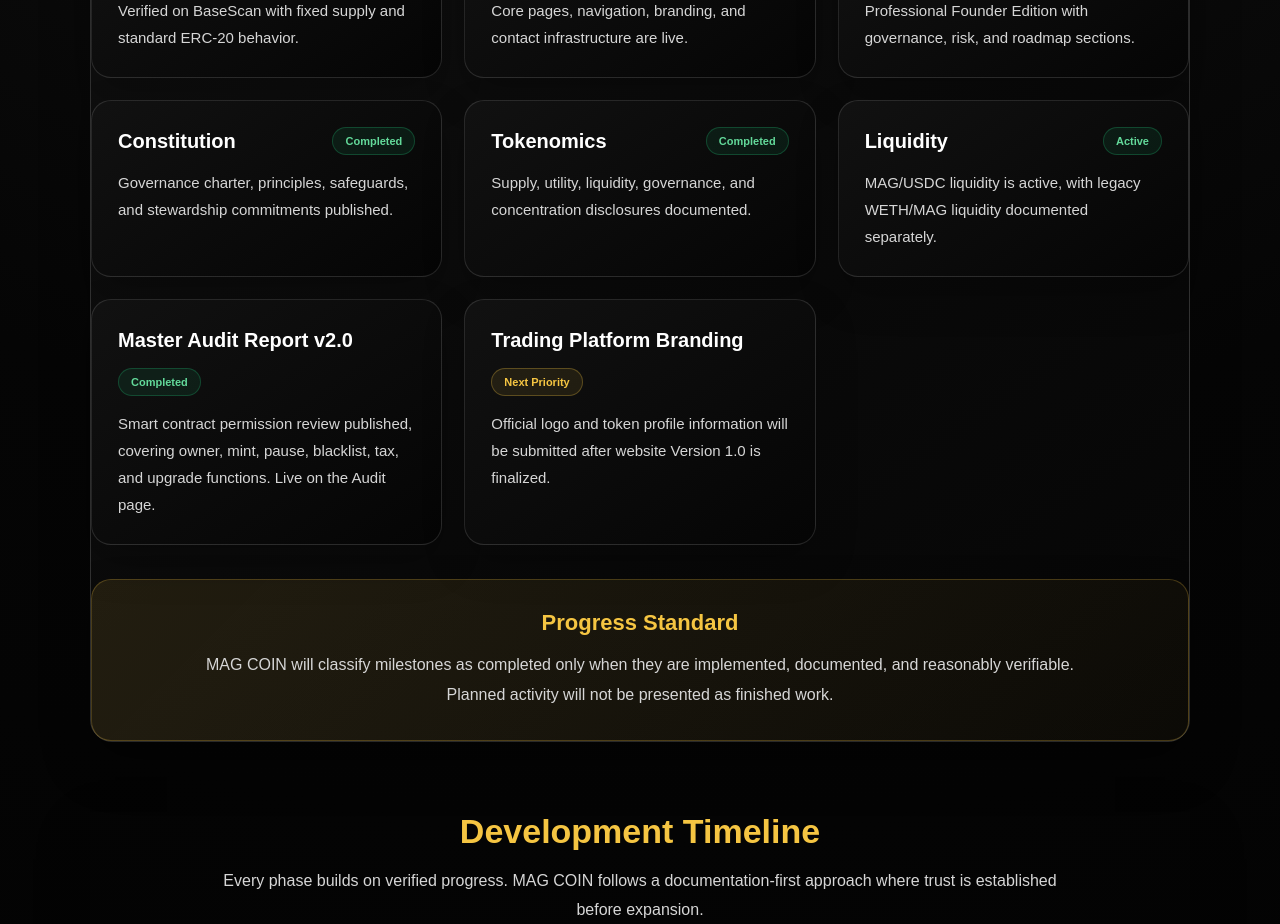
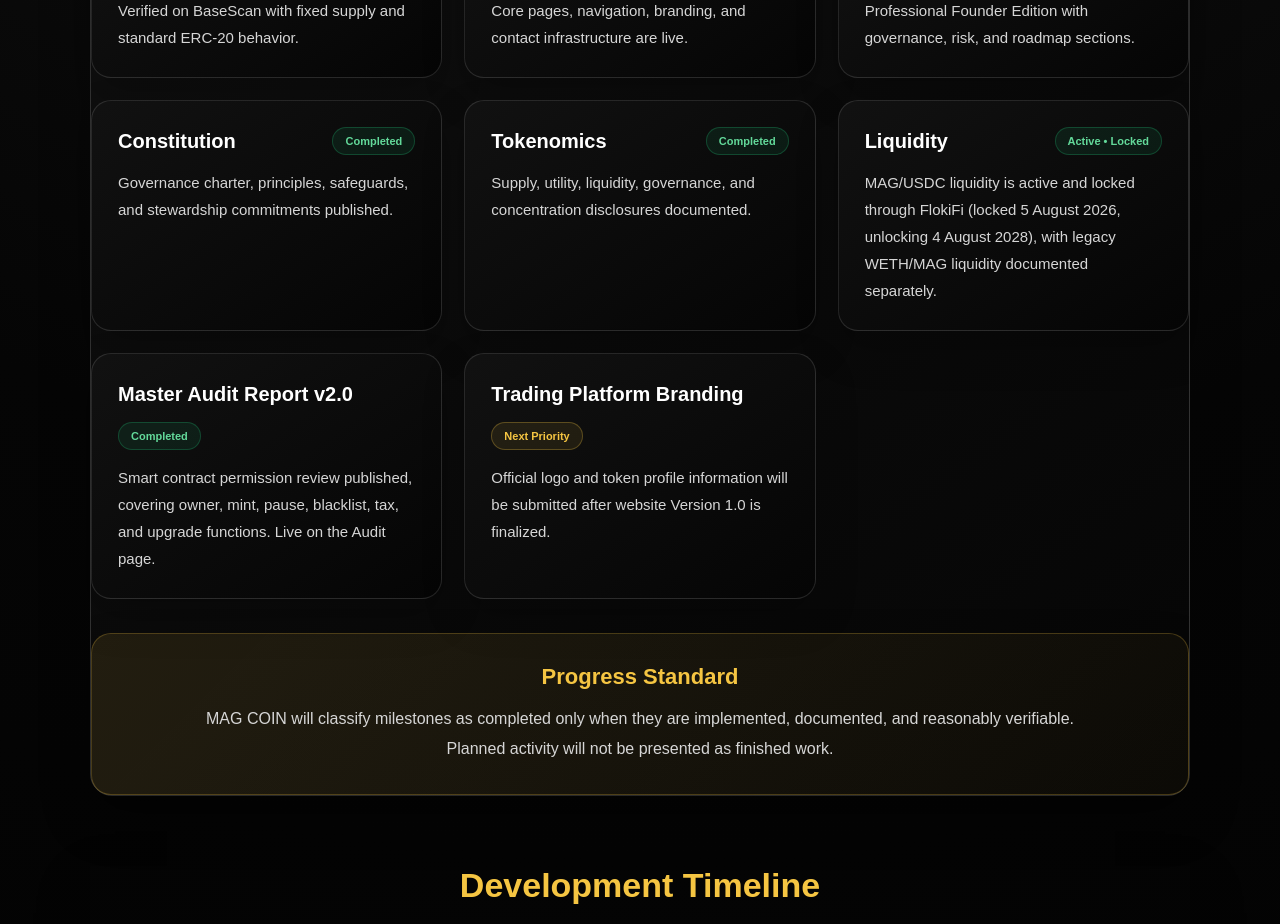
Before and after one commit to MAGZOWN/mag-coin-website, a Next.js app: page /roadmap in a window 1280 px wide. Shown: the part 960-1884 px from the top of the page. Built offline with nearby package versions, Linux system fonts and the light colour scheme.

Commit message:
Disclose FlokiFi lock on Liquidity status (Roadmap page)

```diff
--- a/app/components/CurrentProgress.tsx
+++ b/app/components/CurrentProgress.tsx
@@ -28,8 +28,8 @@ const progressItems = [
   },
   {
     area: "Liquidity",
-    status: "Active",
-    details: "MAG/USDC liquidity is active, with legacy WETH/MAG liquidity documented separately.",
+    status: "Active • Locked",
+    details: "MAG/USDC liquidity is active and locked through FlokiFi (locked 5 August 2026, unlocking 4 August 2028), with legacy WETH/MAG liquidity documented separately.",
   },
   {
     area: "Master Audit Report v2.0",
@@ -44,7 +44,7 @@ const progressItems = [
 ];
 
 function getStatusStyle(status: string): CSSProperties {
-  if (status === "Completed" || status === "Active") {
+  if (status === "Completed" || status === "Active" || status === "Active • Locked") {
     return {
       background: "rgba(25,135,84,.14)",
       border: "1px solid rgba(25,135,84,.42)",
```
